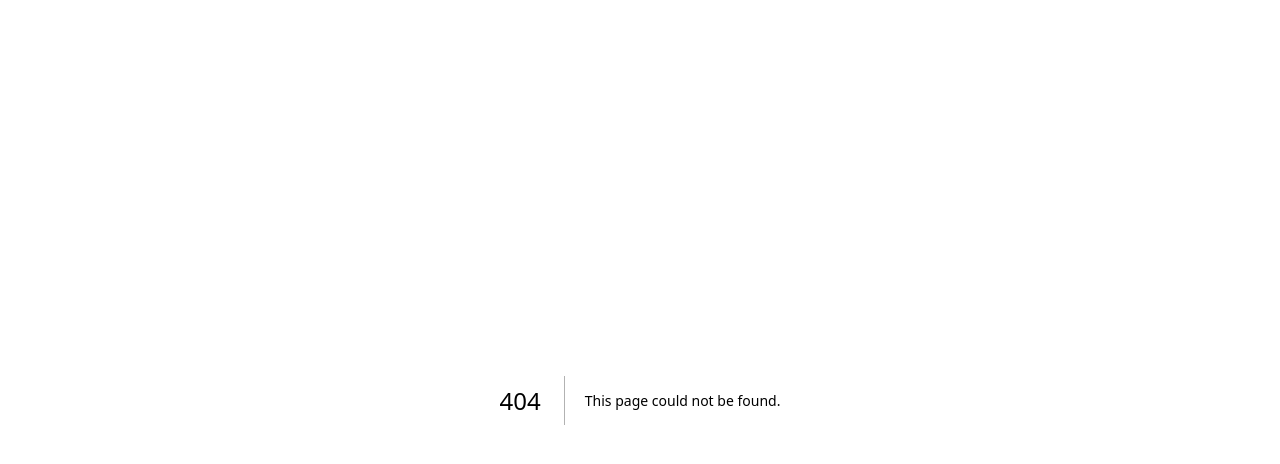
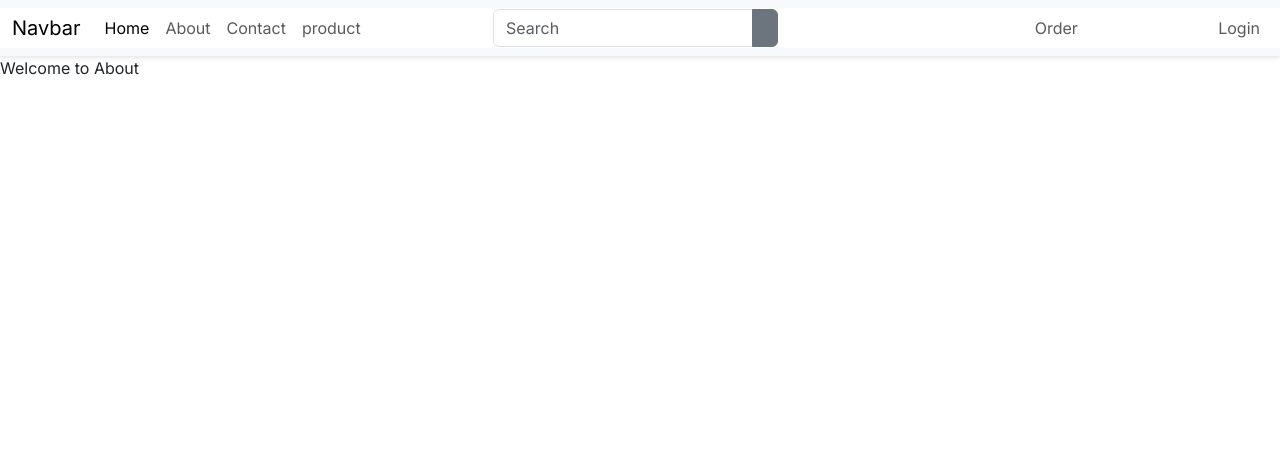
Before and after one commit to Pujarani06052001/E-Com, a Next.js app: page /About in a window 1280 px wide. Before the commit this address had no page. Shown: the top 464 px of the page. Built offline with nearby package versions, Linux system fonts and the light colour scheme.

Commit message:
data-fetch

```diff
--- /dev/null
+++ b/app/About/page.js
@@ -0,0 +1,12 @@
+import Link from "next/link";
+const About = () => {
+  return (
+    <>
+    <div>Welcome to About</div>
+    </>
+  )
+}
+
+
+
+export default About;
--- /dev/null
+++ b/app/Navbar.js
@@ -0,0 +1,43 @@
+"use client"
+import Link from 'next/link';
+import React from 'react';
+import 'bootstrap/dist/css/bootstrap.css';
+
+
+const Nav = () => {
+  return (
+
+        <nav class="navbar navbar-expand-lg navbar-light bg-light">
+        <div class="container-fluid">
+            <a href="#" class="navbar-brand">Navbar</a>
+            <div class="collapse navbar-collapse justify-content-between" id="navbarCollapse">
+                <div class="navbar-nav">
+                    <a href="/" class="nav-item nav-link active">Home</a>
+                    <a href="/About" class="nav-item nav-link">About</a>
+                    <a href="/Contact" class="nav-item nav-link">Contact</a>
+                    <a href="/Product" class="nav-item nav-link">product</a>
+                </div>
+                <form class="d-flex">
+                    <div class="input-group">
+                        <input type="text" class="form-control" placeholder="Search"></input>
+                        <button type="button" class="btn btn-secondary"><i class="bi-search"></i></button>
+                    </div>
+                </form>
+                <div class="navbar-nav">
+                 {/* <img src="https://images.rawpixel.com/image_png_social_square/cHJpdmF0ZS9sci9pbWFnZXMvd2Vic2l0ZS8yMDIyLTExL2pvYjE0MjgtZWxlbWVudC0xMDctcC5wbmc.png" alt="Description of the image"></img> */}
+                </div>
+
+                <div class="navbar-nav">
+                    <a href="#" class="nav-item nav-link">Order</a>
+                </div>
+                <div class="navbar-nav">
+                    <a href="#" class="nav-item nav-link">Login</a>
+                </div>
+
+            </div>
+        </div>
+    </nav>
+  );
+};
+
+export default Nav;
--- a/app/globals.css
+++ b/app/globals.css
@@ -1,107 +1,59 @@
-:root {
-  --max-width: 1100px;
-  --border-radius: 12px;
-  --font-mono: ui-monospace, Menlo, Monaco, 'Cascadia Mono', 'Segoe UI Mono',
-    'Roboto Mono', 'Oxygen Mono', 'Ubuntu Monospace', 'Source Code Pro',
-    'Fira Mono', 'Droid Sans Mono', 'Courier New', monospace;
+*{
+  background-color: white;
+}
+h3 {
+    position: relative;
+    margin-right: 60px;
+    display: inline;
+    margin-left: 80px;
+  }
+  img{
+    height: 307px;
+    width: 340px;
+    border:2px solid black;
+    display:flex;
 
-  --foreground-rgb: 0, 0, 0;
-  --background-start-rgb: 214, 219, 220;
-  --background-end-rgb: 255, 255, 255;
+  }
 
-  --primary-glow: conic-gradient(
-    from 180deg at 50% 50%,
-    #16abff33 0deg,
-    #0885ff33 55deg,
-    #54d6ff33 120deg,
-    #0071ff33 160deg,
-    transparent 360deg
-  );
-  --secondary-glow: radial-gradient(
-    rgba(255, 255, 255, 1),
-    rgba(255, 255, 255, 0)
-  );
-
-  --tile-start-rgb: 239, 245, 249;
-  --tile-end-rgb: 228, 232, 233;
-  --tile-border: conic-gradient(
-    #00000080,
-    #00000040,
-    #00000030,
-    #00000020,
-    #00000010,
-    #00000010,
-    #00000080
-  );
-
-  --callout-rgb: 238, 240, 241;
-  --callout-border-rgb: 172, 175, 176;
-  --card-rgb: 180, 185, 188;
-  --card-border-rgb: 131, 134, 135;
+body {
+  margin: 0;
+  font-family: 'Roboto', sans-serif;
 }
 
-@media (prefers-color-scheme: dark) {
-  :root {
-    --foreground-rgb: 255, 255, 255;
-    --background-start-rgb: 0, 0, 0;
-    --background-end-rgb: 0, 0, 0;
+.navbar {
+  background-color: #ffffff;
+  box-shadow: 0 2px 4px rgba(0, 0, 0, 0.1);
+}
 
-    --primary-glow: radial-gradient(rgba(1, 65, 255, 0.4), rgba(1, 65, 255, 0));
-    --secondary-glow: linear-gradient(
-      to bottom right,
-      rgba(1, 65, 255, 0),
-      rgba(1, 65, 255, 0),
-      rgba(1, 65, 255, 0.3)
-    );
+.form-control {
+  border-radius: 20px;
+}
+@media (max-width: 768px) {
+  .navbar-toggler {
+    background-color: #007bff;
+  }
 
-    --tile-start-rgb: 2, 13, 46;
-    --tile-end-rgb: 2, 5, 19;
-    --tile-border: conic-gradient(
-      #ffffff80,
-      #ffffff40,
-      #ffffff30,
-      #ffffff20,
-      #ffffff10,
-      #ffffff10,
-      #ffffff80
-    );
-
-    --callout-rgb: 20, 20, 20;
-    --callout-border-rgb: 108, 108, 108;
-    --card-rgb: 100, 100, 100;
-    --card-border-rgb: 200, 200, 200;
+  .navbar-nav {
+    margin-top: 10px;
   }
 }
 
-* {
-  box-sizing: border-box;
-  padding: 0;
-  margin: 0;
+.footer {
+  background-color: #333;
+  color: #fff;
+  padding: 20px;
+  text-align: center;
+  height: 500px;
+}
+ .row{
+  height: 1590px;
+  width: 1500px;
+
 }
 
-html,
-body {
-  max-width: 100vw;
-  overflow-x: hidden;
+.col{
+  height: 390px;
+  width: 700px;
+
+
 }
-
-body {
-  color: rgb(var(--foreground-rgb));
-  background: linear-gradient(
-      to bottom,
-      transparent,
-      rgb(var(--background-end-rgb))
-    )
-    rgb(var(--background-start-rgb));
-}
-
-a {
-  color: inherit;
-  text-decoration: none;
-}
-
-@media (prefers-color-scheme: dark) {
-  html {
-    color-scheme: dark;
-  }
-}
--- a/app/layout.js
+++ b/app/layout.js
@@ -1,5 +1,6 @@
 import { Inter } from 'next/font/google'
 import './globals.css'
+import Navbar from './Navbar'
 
 const inter = Inter({ subsets: ['latin'] })
 
@@ -11,7 +12,10 @@ export const metadata = {
 export default function RootLayout({ children }) {
   return (
     <html lang="en">
-      <body className={inter.className}>{children}</body>
+      <body className={inter.className}>
+       <div><Navbar /></div>
+        {children}</body>
     </html>
+
   )
 }
--- a/package.json
+++ b/package.json
@@ -9,9 +9,11 @@
     "lint": "next lint"
   },
   "dependencies": {
+    "axios": "^1.6.2",
+    "bootstrap": "^5.3.2",
+    "next": "14.0.3",
     "react": "^18",
-    "react-dom": "^18",
-    "next": "14.0.3"
+    "react-dom": "^18"
   },
   "devDependencies": {
     "eslint": "^8",
```
Also changed, not shown: app/Carousel.js (added, +67 -0 lines), app/Contact/page.js (added, +9 -0 lines), app/Footer.js (added, +8 -0 lines), app/Home.js (added, +86 -0 lines), app/Product/page.js (added, +12 -0 lines), app/page.js (+17 -6 lines), 1 other file (tests, documents, lock files or other folders).
